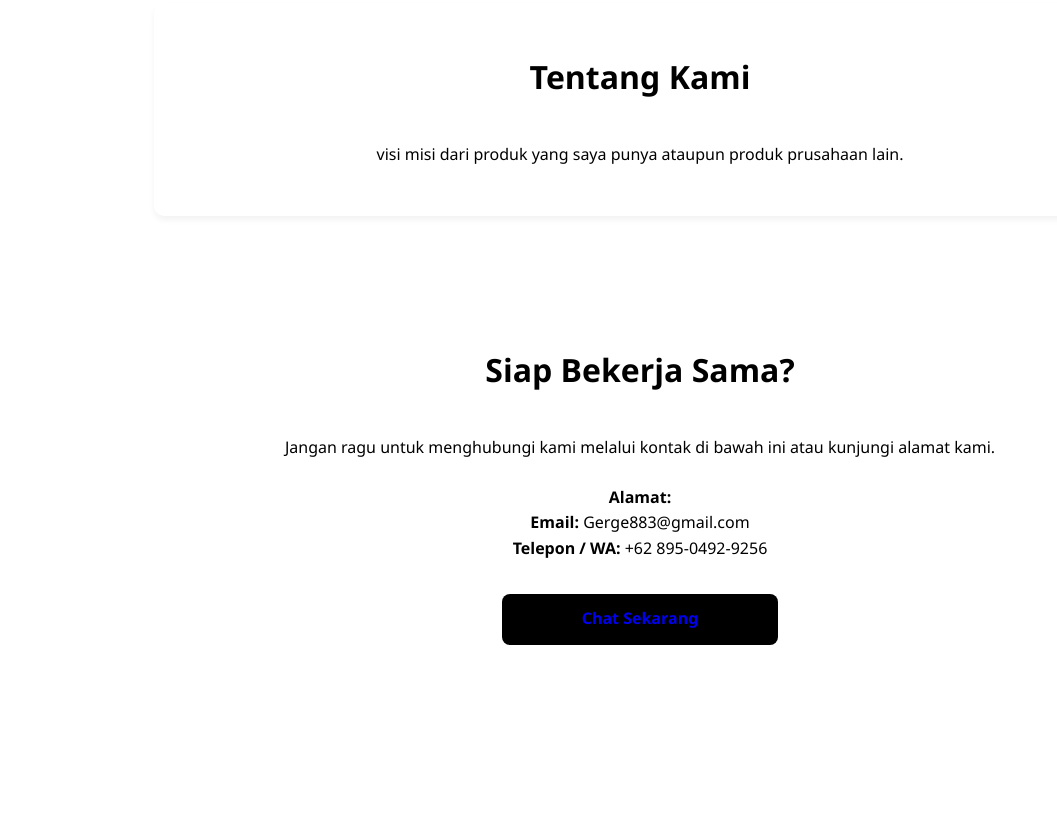
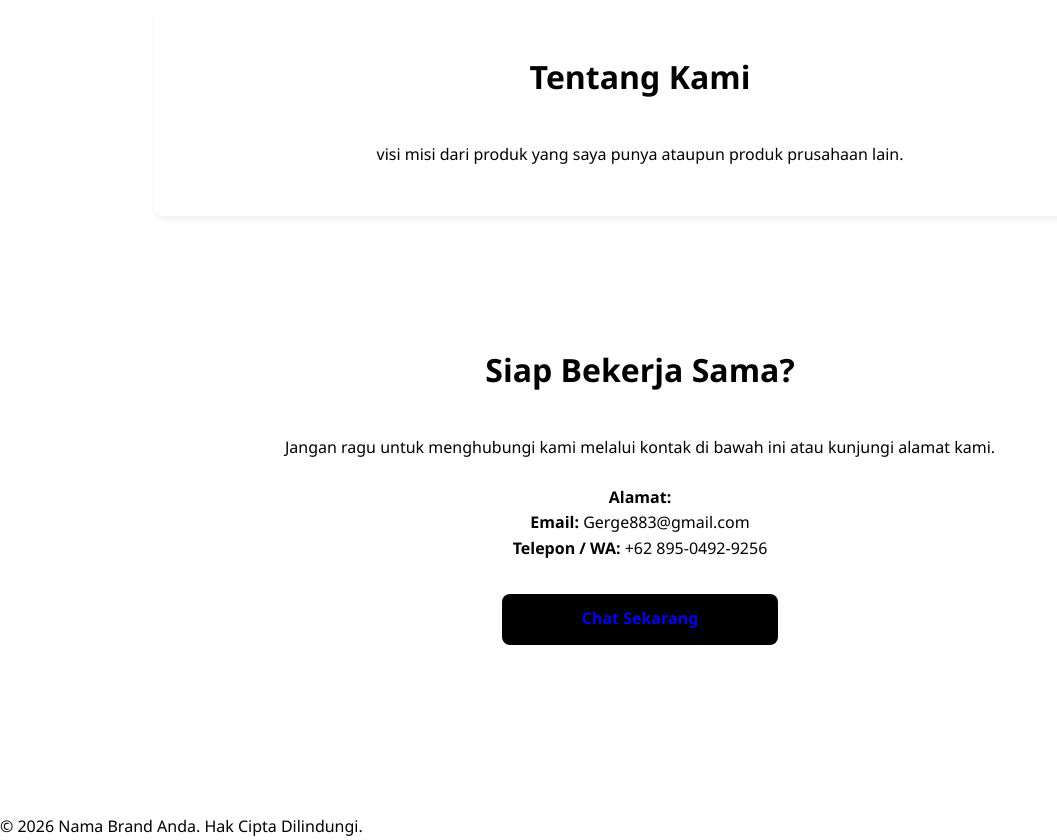
Before and after one commit to gerge883-create/web-pemasaran, a plain HTML site: page index.html in a window 1280 px wide. Shown: the part 939-1779 px from the top of the page, without its empty margins (0-1057 px from the left). Before the commit the page ends 1753 px from the top, so only its background shows below. Drawn offline with Linux system fonts and the light colour scheme.

Commit message:
Fix HTML structure and styling issues

```diff
--- a/index.html
+++ b/index.html
@@ -235,3 +235,4 @@
 
 </body>
 </html>
+<p>&copy; 2026 Nama Brand Anda. Hak Cipta Dilindungi.</p>
```
